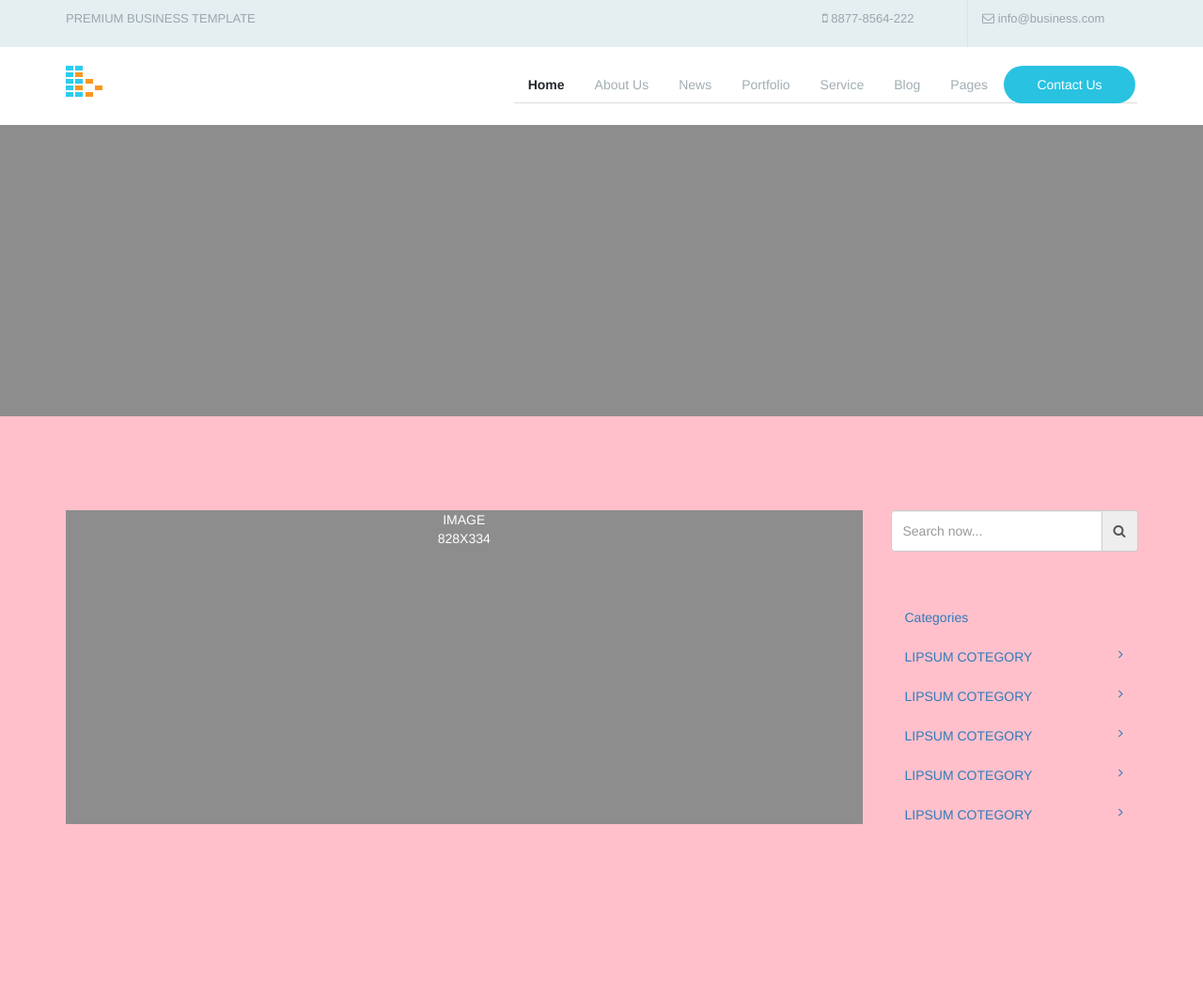
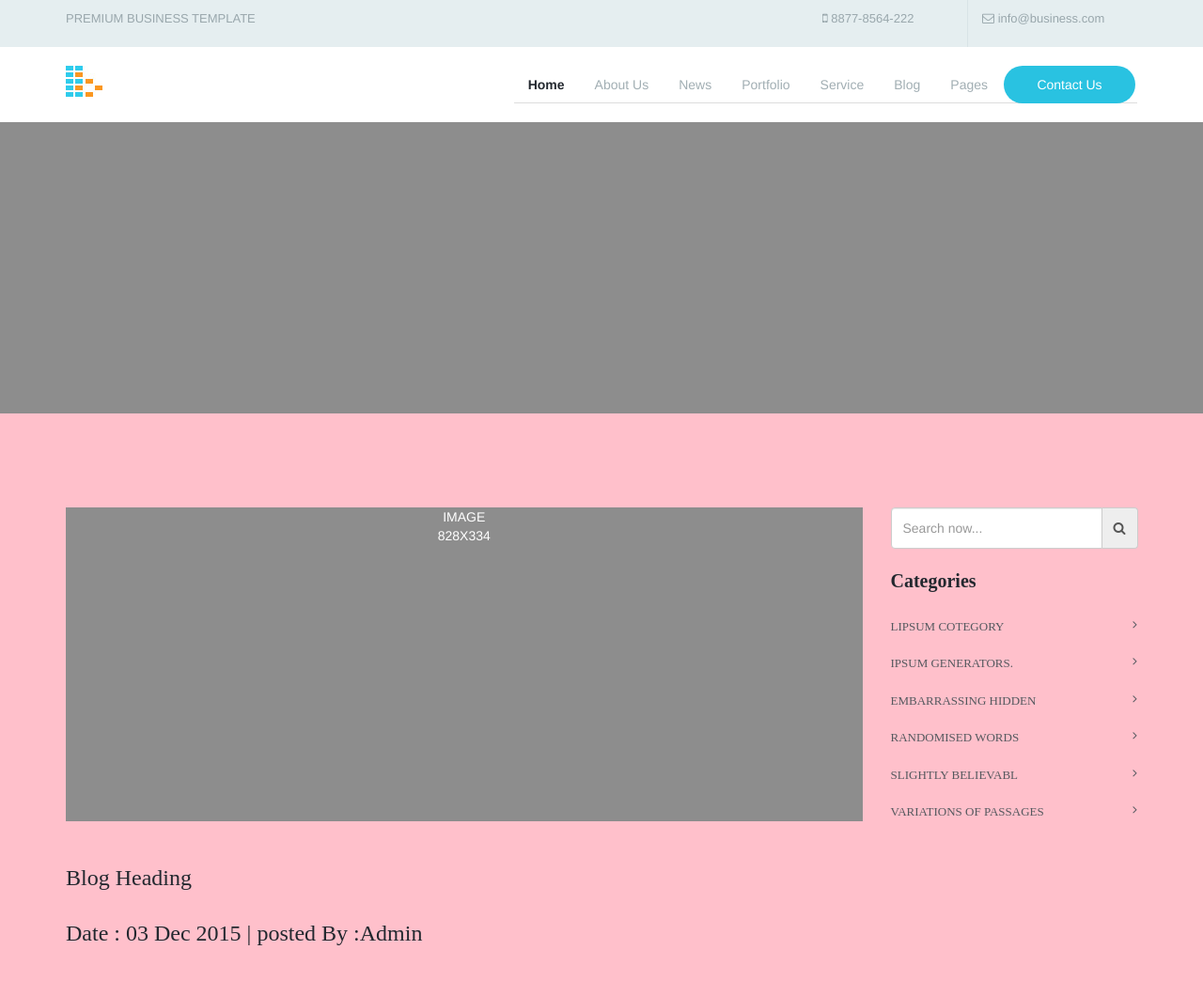
Before and after one commit to amirKenul/weekPlan, a plain HTML site: page 01/index.html in a window 1280 px wide. Shown: the top 1044 px of the page at 94% size. Drawn offline with nearby package versions, Linux system fonts and the light colour scheme.

Commit message:
midle part

```diff
--- a/01/assets/sass/style.scss
+++ b/01/assets/sass/style.scss
@@ -44,7 +44,7 @@ body{
 
 #menu{
 	padding-top:20px;
-	padding-bottom:23px;
+	padding-bottom:20px;
 
 
 	.leftMargin{
@@ -266,11 +266,41 @@ button{
 
 	}
 .kategoriya{
-	margin-top: 50px;
-	i{
-		float:right	;
+	margin-top: 20px;
+	color:white;
+
+	dt{	font-family:$fontFam;
+
+		font-size:20px;
+		color:#23282f;
+		margin-bottom:25px;
+	}
+	dd{
+
+		font-family:$fontFam;
+		font-size:13px;
+		margin-top:21px;
+		a{
+			color:#55595f;
+		&:hover{
+			color:#f9b474;}
+		}
+	}
+	i{	float:right	;
 	}
 }}
+
+//we started glog heading
+	.blog{
+
+		//left part
+		color:#23282f;
+		font-family:$fontFam;
+		p{	font-size:24px;
+			margin-top:24px;
+		}
+	}
+
 
 	.third{
 		width:848px;
--- a/01/index.html
+++ b/01/index.html
@@ -11,14 +11,11 @@
 	<body>
 		<!-- header information-->
 		<section id = "header">
-
 			<div class="container">
 				<div class="row">
 					<div class="col-md-8 premium">
 						<p class="text-uppercase">premium business template</p>
-
 					</div>
-
 					<div class="col-md-2 number">
 						<i class="fa fa-mobile" aria-hidden="true"></i> <span>8877-8564-222</span>
 					</div>
@@ -27,11 +24,9 @@
 							<span>
 								info@business.com
 							</span></div>
-
 						</div>
 					</div>
 				</div>
-
 			</section>
 			<!--menu part-->
 			<section id ="menu">
@@ -66,7 +61,6 @@
 								</li>
 							</ul>
 						</div>
-
 					</div>
 				</div>
 			</section>
@@ -75,12 +69,10 @@
 				<div class="container">
 					<div class="row post">
 						<div class="col-md-12 img">
-
 						</div>
 					</div>
 				</div>
 			</section>
-
 			<!--midle section-->
 			<section id="midle">
 				<div class="container">
@@ -89,51 +81,42 @@
 							<div class="image"><text>IMAGE	</br>828X334</text>
 							</div>
 						</div>
-
 						<div class="col-md-3">
 							<div class="input-group">
-
-
-
 								<input type="text" class="form-control" aria-label="Amount (to the nearest dollar)" placeholder="Search now...">
 								<span class="input-group-addon"><i class="fa fa-search" aria-hidden="true"></i></span>
+							</div>
+							<div class="kategoriya">
+								<dl>
+									<dt>Categories</dt>
+									<dd><a class="nav" href="#">LIPSUM COTEGORY <i class="fa fa-angle-right" aria-hidden="true"></i></a></dd>
+									<dd><a class="nav" href="#">IPSUM GENERATORS. <i class="fa fa-angle-right" aria-hidden="true"></i></a></dd>
+									<dd><a class="nav" href="#">EMBARRASSING HIDDEN<i class="fa fa-angle-right" aria-hidden="true"></i></a></dd>
+									<dd><a class="nav" href="#">RANDOMISED WORDS<i class="fa fa-angle-right" aria-hidden="true"></i></a></dd>
+									<dd><a class="nav" href="#">SLIGHTLY BELIEVABL<i class="fa fa-angle-right" aria-hidden="true"></i></a></dd>
+									<dd><a class="nav" href="#">VARIATIONS OF PASSAGES<i class="fa fa-angle-right" aria-hidden="true"></i></a></dd>
+
+								</dl>
+							</div>
+						</div>
 
 					</div>
-							<div class="kategoriya">
-							<ul class="nav nav-pills nav-stacked">
-								<li class="nav-item">
-									<a class="cateqories">Categories</a>
-								</li>
-								<li class="nav-item">
-									<a class="nav-link" href="#">LIPSUM COTEGORY <i class="fa fa-angle-right" aria-hidden="true"></i></a>
-								</li>
-								<li class="nav-item">
-									<a class="nav-link" href="#">LIPSUM COTEGORY <i class="fa fa-angle-right" aria-hidden="true"></i></a>
-								</li>
-								<li class="nav-item">
-									<a class="nav-link" href="#">LIPSUM COTEGORY <i class="fa fa-angle-right" aria-hidden="true"></i></a>
-								</li>
-								<li class="nav-item">
-									<a class="nav-link" href="#">LIPSUM COTEGORY <i class="fa fa-angle-right" aria-hidden="true"></i></a>
-								</li>
-								<li class="nav-item">
-									<a class="nav-link" href="#">LIPSUM COTEGORY <i class="fa fa-angle-right" aria-hidden="true"></i></a>
-								</li>
-							</ul>
+					<div class="row blog">
+					<div class="col-md-9">
+						<p class="lead">Blog Heading</p>
+
+						<p class=><span>Date : </span>03 Dec 2015   | <span>posted By :</span>Admin</p>
 					</div>
+					<div class="col-md-3"></div>
+
 					</div>
 
 					<!--<div class="row third">
 							<div class="col-md-12">
 								<img src="..." alt="..." class="img-circle">
 							</div>
-
-
 						</div>-->
 				</div>
-				</div>
-
-
 			</section>
 			<!--8comment-->
 			<section id ="comment8">
@@ -152,7 +135,6 @@
 										Reply
 									</span></h4>
 									<p>All the Lorem Ipsum generators. Lorem ipsum dolor sit amet, consectetuer adipiscing elit, sed diam nibh euismod tincidunt ut laoreet dolore magna aliquam erat volutpat. Ut wisi enim ad minim veniam.</p>
-
 								</div>
 							</div>
 							<div class="media">
@@ -166,7 +148,6 @@
 										Reply
 									</span></h4>
 									<p>All the Lorem Ipsum generators. Lorem ipsum dolor sit amet, consectetuer adipiscing elit, sed diam nibh euismod tincidunt ut laoreet dolore magna aliquam erat volutpat. Ut wisi enim ad minim veniam.</p>
-
 								</div>
 							</div>
 							<div class="media another">
@@ -180,7 +161,6 @@
 										Reply
 									</span></h4>
 									<p>All the Lorem Ipsum generators. Lorem ipsum dolor sit amet, consectetuer adipiscing elit, sed diam nibh euismod tincidunt ut laoreet dolore magna aliquam erat volutpat. Ut wisi enim ad minim veniam.</p>
-
 								</div>
 							</div>
 							<div class="media">
@@ -194,7 +174,6 @@
 										Reply
 									</span></h4>
 									<p>All the Lorem Ipsum generators. Lorem ipsum dolor sit amet, consectetuer adipiscing elit, sed diam nibh euismod tincidunt ut laoreet dolore magna aliquam erat volutpat. Ut wisi enim ad minim veniam.</p>
-
 								</div>
 							</div>
 						</div>
@@ -212,52 +191,36 @@
 							<p class="text-uppercase">leave a comment</p>
 						</div>
 					</div>
-
-
-
 					<div class="row">
 						<div class="col-md-12">
-
 							<input type="name" class="form-control" placeholder="NAME">
 							<input type="email" class="form-control" placeholder="EMAIL">
-
 						</div>
 					</div>
 					<div class="row">
 						<div class="col-md-12">
-
 							<input type="phone" class="form-control" placeholder="PHONE">
 							<input type="website" class="form-control" placeholder="WEBSITE">
-
 						</div>
 					</div>
 					<div class="row">
 						<div class="col-md-12">
-
 							<input type="comment" class="coment" placeholder="COMMENT">
-
 						</div>
 					</div>
-
-
 					<div class="row">
 						<div class="col-md-12">
 							<button>Submit</button>
-
-
 						</div>
-
 					</div>
 				</section>
 				<!--Footer-->
 				<section id="footer">
 					<div class="container">
 						<div class="row fe">
-
 							<div class="col-md-2 img ">
 								<img src="img/1.jpg"/>
 							</div>
-
 							<div class="col-md-2 men">
 								<ul class="nav">
 									<li class="nav-item">
@@ -275,7 +238,6 @@
 									<li class="nav-item">
 										<a class="nav-link" href="#">Portfolio</a>
 									</li>
-
 								</ul>
 							</div>
 							<div class="col-md-2 blog">
@@ -328,19 +290,14 @@
 								<li class="nav-item">
 									<a class="nav-link" href="#">Sign up your newsletter</a>
 								</li>
-
 							</ul>
 							<div class="input-group">
-
 								<input type="text" class="form-control" aria-label="Amount (to the nearest dollar)">
 								<span class="input-group-addon">Go</span>
 							</div>
 						</div>
-
-
 					</div>
 				</div>
-
 			</div>
 		</section>
 		<!--The end-->
@@ -351,9 +308,7 @@
 						<p class="text-center"><i class="fa fa-cc " aria-hidden="true"></i> &nbsp 2015 business Ltd. allright reserved</p>
 					</div>
 				</div>
-
 			</div>
-
 		</section>
 	</body>
 </html>
```
Also changed, not shown: 01/assets/css/style.css, 1 other file. Lines whose indentation alone changed are shown as unchanged.
